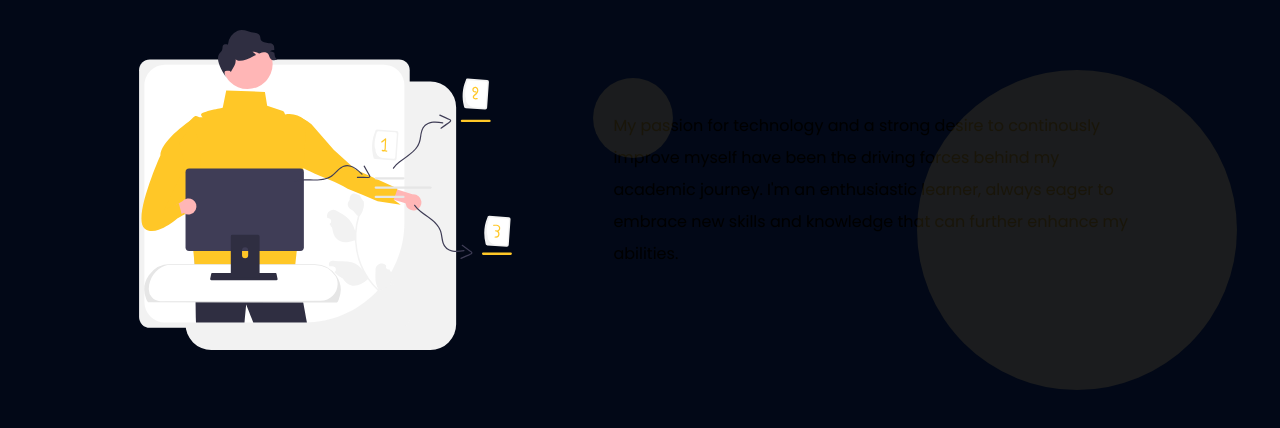
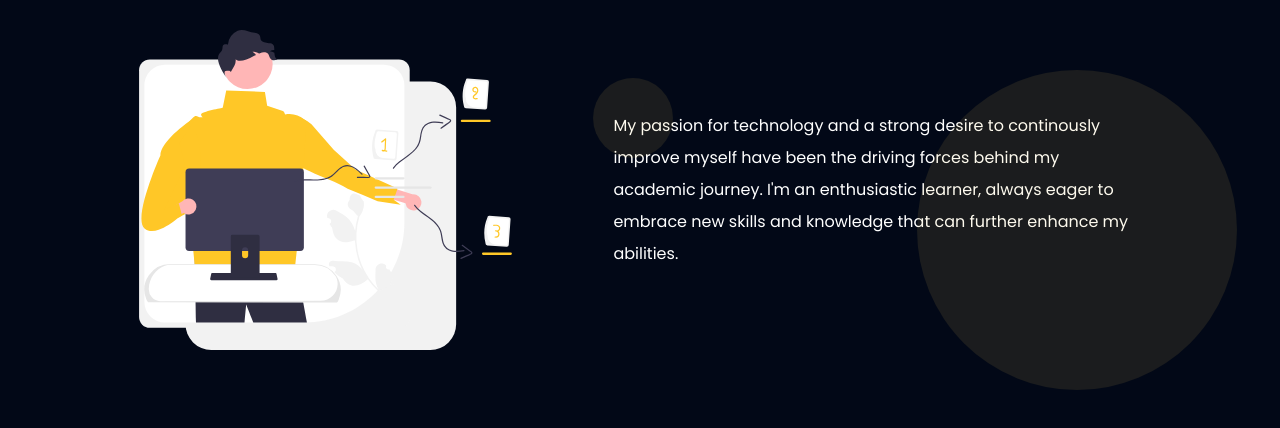
Before and after one commit to russellbanares322/personal-portfolio-v2, a React (Vite) app: page / in a window 1280 px wide. Shown: the part 2970-3398 px from the top of the page. Built offline with nearby package versions, Linux system fonts and the light colour scheme.

Commit message:
feat: apply theme change in about section

```diff
--- a/src/components/about/About.jsx
+++ b/src/components/about/About.jsx
@@ -1,9 +1,12 @@
-import React from "react";
+import React, { useContext } from "react";
 import aboutIcon from "../../assets/about.svg";
+import { ThemeContext } from "../context/ThemeContext";
 
 const About = () => {
+  const { isDarkMode } = useContext(ThemeContext);
+
   return (
-    <div className="page-padding">
+    <div className={`${isDarkMode ? "text-white" : "text-black"} page-padding`}>
       <p className="section-title">About</p>
       <div className="flex justify-around items-center gap-12 mt-16 flex-wrap">
         <img
@@ -17,8 +20,16 @@ const About = () => {
             an enthusiastic learner, always eager to embrace new skills and
             knowledge that can further enhance my abilities.
           </p>
-          <div className="mt-10 md:mt-0 bg-light-yellow w-80 h-80 absolute -top-10 -right-24 rounded-full opacity-10" />
-          <div className="mt-10 md:mt-0 bg-light-yellow h-20 w-20 absolute -top-8 -left-5 rounded-full opacity-10" />
+          <div
+            className={`mt-10 md:mt-0 ${
+              isDarkMode ? "bg-light-yellow" : "bg-blue"
+            }  w-80 h-80 absolute -top-10 -right-24 rounded-full opacity-10`}
+          />
+          <div
+            className={`mt-10 md:mt-0  ${
+              isDarkMode ? "bg-light-yellow" : "bg-blue"
+            } h-20 w-20 absolute -top-8 -left-5 rounded-full opacity-10`}
+          />
         </div>
       </div>
     </div>
```
